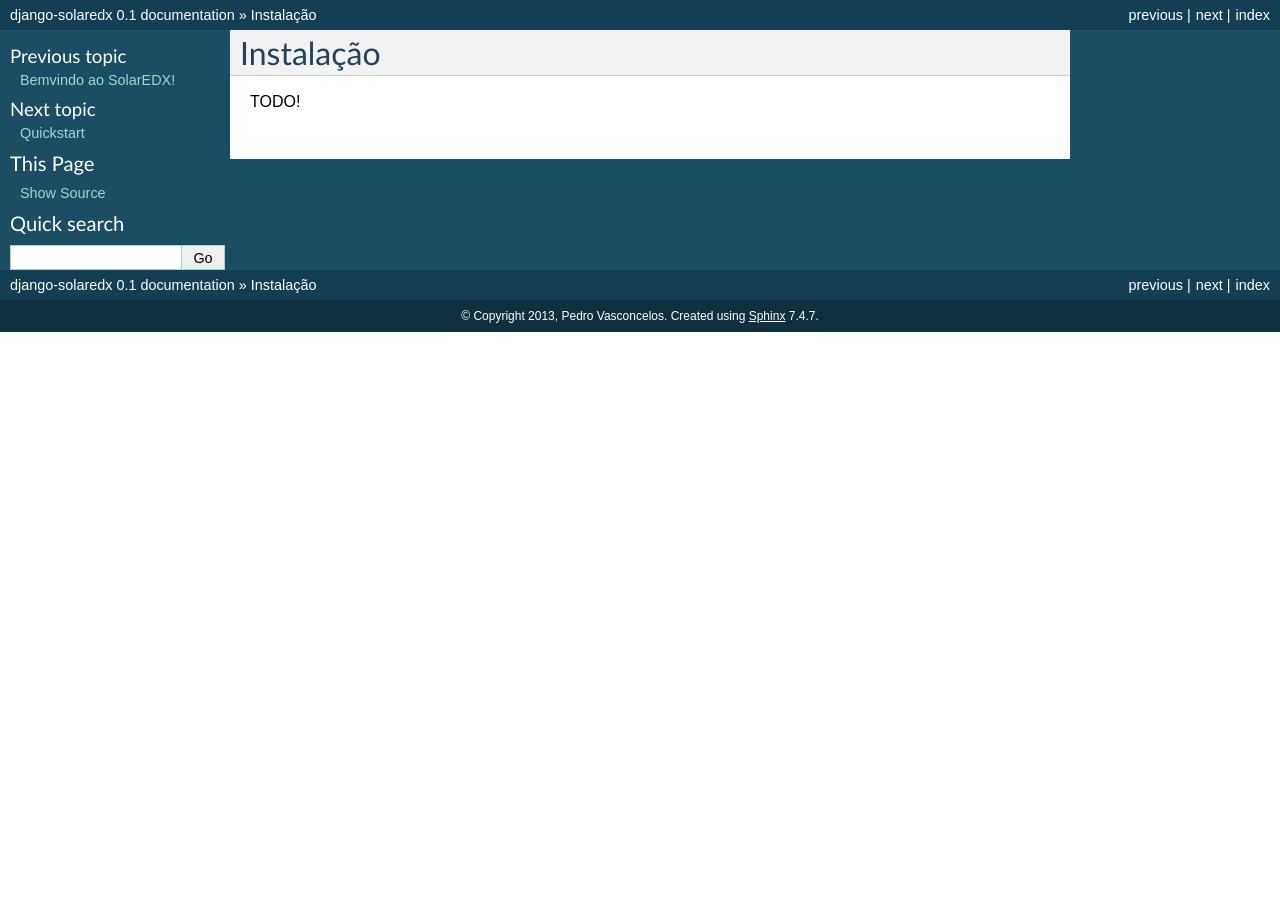
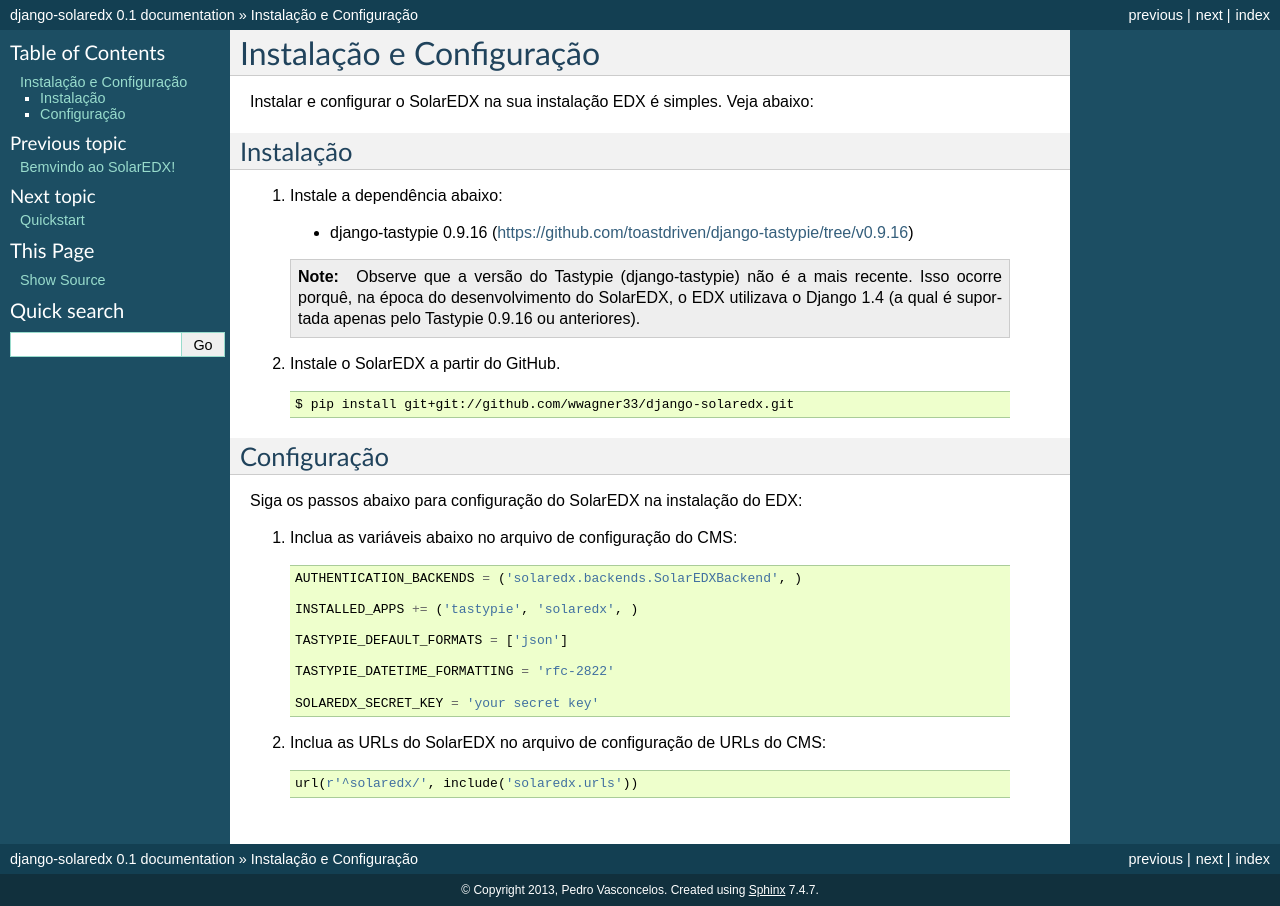
Before and after one commit to ptronico/django-solaredx, a Sphinx documentation site: the page built from docs/installing.rst, in a window 1280 px wide. Built offline with Sphinx 7.4.7, drawn with Linux system fonts in a browser that asks for light colours.

Commit message:
Atualizando documentação.

```diff
--- a/docs/index.rst
+++ b/docs/index.rst
@@ -17,6 +17,7 @@
 
     installing
     quickstart
+    api/index
     login
 
 .. api/index
--- a/docs/installing.rst
+++ b/docs/installing.rst
@@ -1,6 +1,51 @@
 .. _installing:
 
+Instalação e Configuração
+=========================
+
+Instalar e configurar o SolarEDX na sua instalação EDX é simples. Veja abaixo:
+
 Instalação
-==========
+----------
 
-TODO!
+1. Instale a dependência abaixo:
+ * django-tastypie 0.9.16 (https://github.com/toastdriven/django-tastypie/tree/v0.9.16)
+
+ .. note::
+
+    Observe que a versão do Tastypie (django-tastypie) não é a mais
+    recente. Isso ocorre porquê, na época do desenvolvimento do SolarEDX,
+    o EDX utilizava o Django 1.4 (a qual é suportada apenas pelo Tastypie
+    0.9.16 ou anteriores).
+
+2. Instale o SolarEDX a partir do GitHub.
+
+ .. code-block:: bash
+
+    $ pip install git+git://github.com/wwagner33/django-solaredx.git
+
+
+Configuração
+------------
+
+Siga os passos abaixo para configuração do SolarEDX na instalação do EDX:
+
+1. Inclua as variáveis abaixo no arquivo de configuração do CMS:
+
+ .. code-block:: python
+
+    AUTHENTICATION_BACKENDS = ('solaredx.backends.SolarEDXBackend', )
+
+    INSTALLED_APPS += ('tastypie', 'solaredx', )
+
+    TASTYPIE_DEFAULT_FORMATS = ['json']
+
+    TASTYPIE_DATETIME_FORMATTING = 'rfc-2822'
+
+    SOLAREDX_SECRET_KEY = 'your secret key'
+
+2. Inclua as URLs do SolarEDX no arquivo de configuração de URLs do CMS:
+
+ .. code-block:: python
+
+    url(r'^solaredx/', include('solaredx.urls'))
```
Also changed, not shown: README.md (+1 -3 lines).
